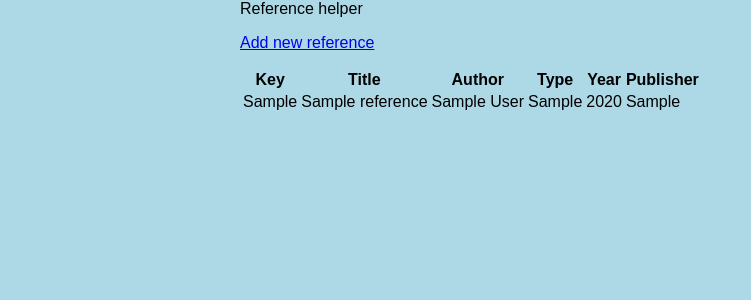
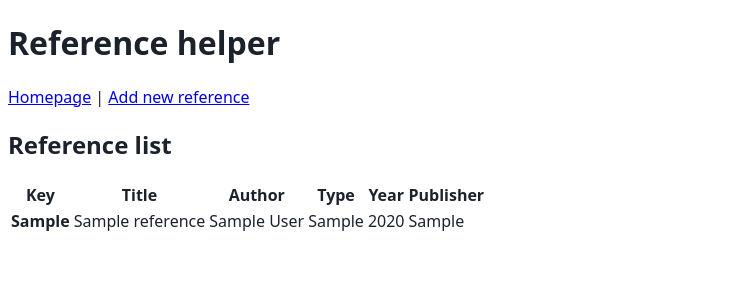
Before and after one commit to KieloLaaksosta/TodoApp, a Flask app: page / in a window 1280 px wide. Shown: the top 300 px of the page, without its empty margins (0-751 px from the left). Run offline with Flask 3, Linux system fonts and the light colour scheme; tables that the repository leaves empty hold one stand-in row (values such as "Sample post").

Commit message:
Fix table in index.html and fix layout

```diff
--- /dev/null
+++ b/src/static/main.css
@@ -0,0 +1,29 @@
+:root {
+  --white: #fff;
+  --neutral-1: #c3c8cf;
+  --neutral-2: #8d96a5;
+  --dark: #1b222c;
+  --green: #098842;
+  --darkgreen:#123e26;
+}
+
+:root {
+  --bg-primary: var(--white);
+  --bg-secondary: var(--neutral-2);
+  --content-primary: var(--neutral-1);
+  --content-secondary: var(--neutral2);
+}
+
+:root {
+  --font-sans: "Noto Sans",sans-serif;
+  --font-size-h1: 3rem;
+  --font-size-h2: 1.5rem;
+
+}
+
+body {
+  background-color: var(--white);
+  color: var(--dark);
+  font-family: var(--font-sans);
+  font-size: 16px;
+}
--- a/src/templates/index.html
+++ b/src/templates/index.html
@@ -3,27 +3,25 @@
 {% block title %}Reference helper{% endblock %}
 
 {% block content %}
-  <div class="header">
-    Reference helper
-  </div>
-  <div class="nav">
-    <p>
-      <a href="/new_reference">Add new reference</a>
-    </p>
-  </div>
+
+  <h2>Reference list</h2>
+
   <div class="content">
     <table>
+      <thead>
       <tr>
-        <th>Key</th>
-        <th>Title</th>
-        <th>Author</th>
-        <th>Type</th>
-        <th>Year</th>
-        <th>Publisher</th>
+        <th scope="column">Key</th>
+        <th scope="column">Title</th>
+        <th scope="column">Author</th>
+        <th scope="column">Type</th>
+        <th scope="column">Year</th>
+        <th scope="column">Publisher</th>
       </tr>
+      </thead>
+      <tbody>
       {% for ref in references %}
       <tr>
-        <td>{{ ref.key }}</td>
+        <th scope="row">{{ ref.key }}</th>
         <td>{{ ref.title }}</td>
         <td>{{ ref.author }}</td>
         <td>{{ ref.type }}</td>
@@ -31,6 +29,7 @@
         <td>{{ ref.publisher }}</td>
       </tr>
       {% endfor %}
+      </tbody>
     </table>
   </div>
 
--- a/src/templates/layout.html
+++ b/src/templates/layout.html
@@ -7,6 +7,14 @@
 </head>
 
 <body>
+
+    <h1>Reference helper</h1>
+
+    <p>
+        <a href="/">Homepage</a> |
+        <a href="/new_reference">Add new reference</a>
+    </p>
+
     {% block content %}{% endblock %}
 </body>
 
--- a/src/templates/new_reference.html
+++ b/src/templates/new_reference.html
@@ -21,5 +21,3 @@
 </form>
 
 {% endblock %}
-
-{% endblock %}
```
